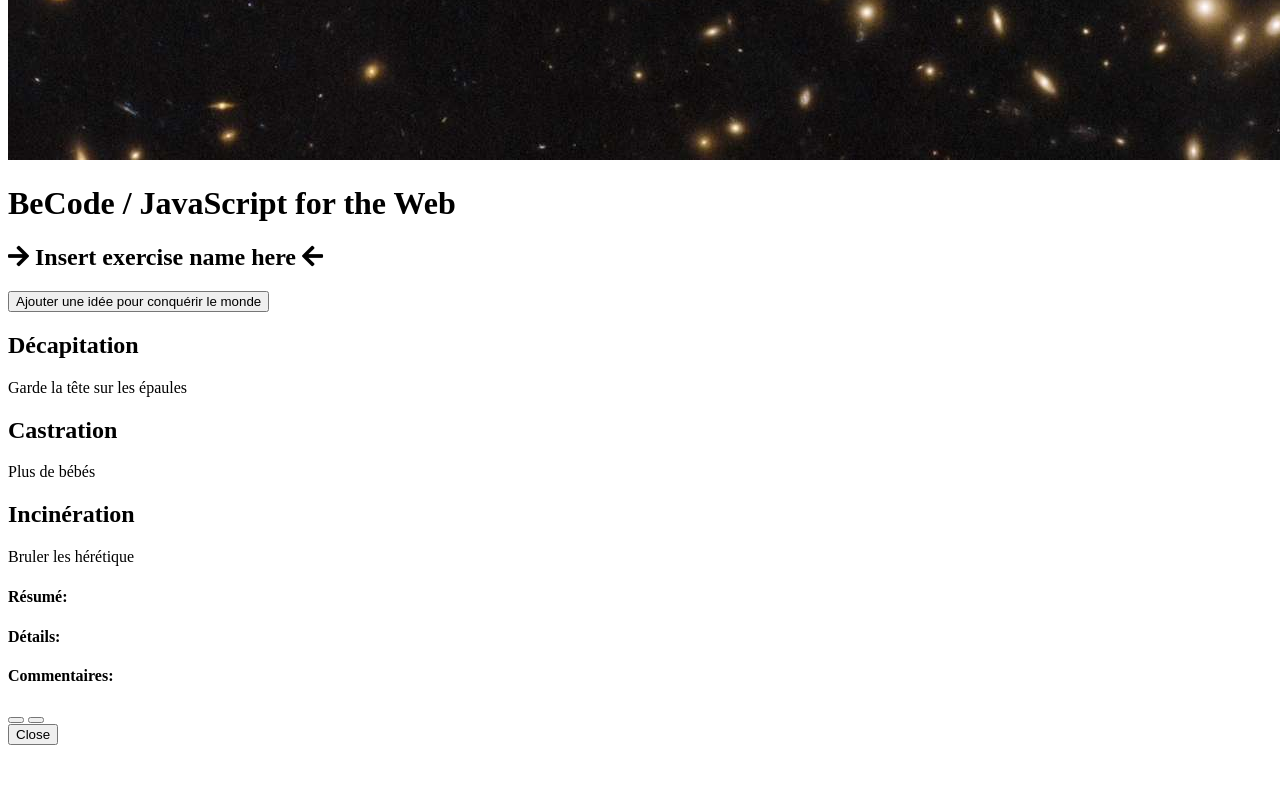
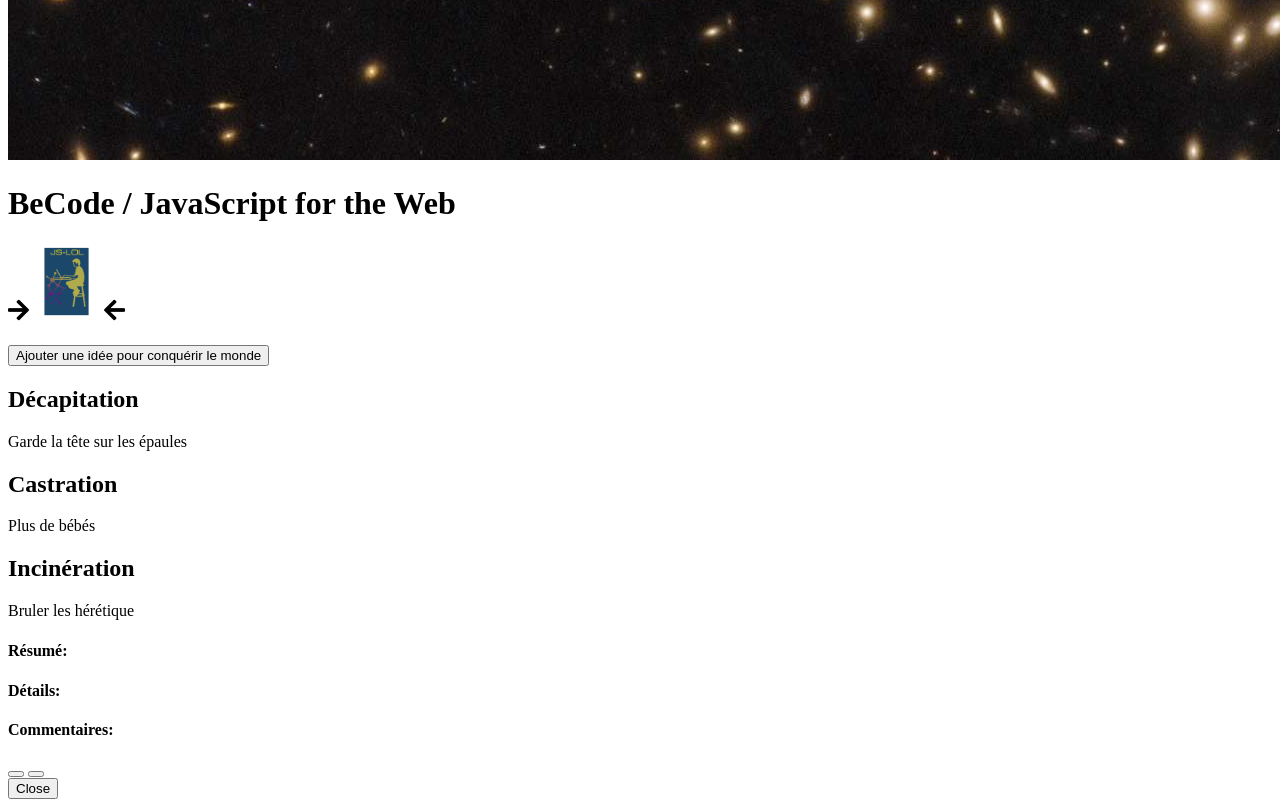
Before and after one commit to rabujev/jepsen-js-web-JSLOL, a website: page index.html in a window 1280 px wide. Shown: the part 994-1801 px from the top of the page. Before the commit the page ends 1747 px from the top, so only its background shows below. Drawn offline with Linux system fonts and the light colour scheme.

Commit message:
Add Logo and minor details fixed

```diff
--- a/index.html
+++ b/index.html
@@ -21,7 +21,7 @@
       <header>
         <h1>BeCode / JavaScript for the Web</h1>
         <h2>
-          <strong><i class="fas fa-arrow-right"></i> Insert exercise name here <i class="fas fa-arrow-left"></i></strong>
+          <strong><i class="fas fa-arrow-right"></i><img src="/image/Logo_JSLOL.png" width="75px" height="75px"><i class="fas fa-arrow-left"></i></strong>
         </h2>
       </header>
       <div class="content">
```
Also changed, not shown: image/Logo_JSLOL.png (added).
